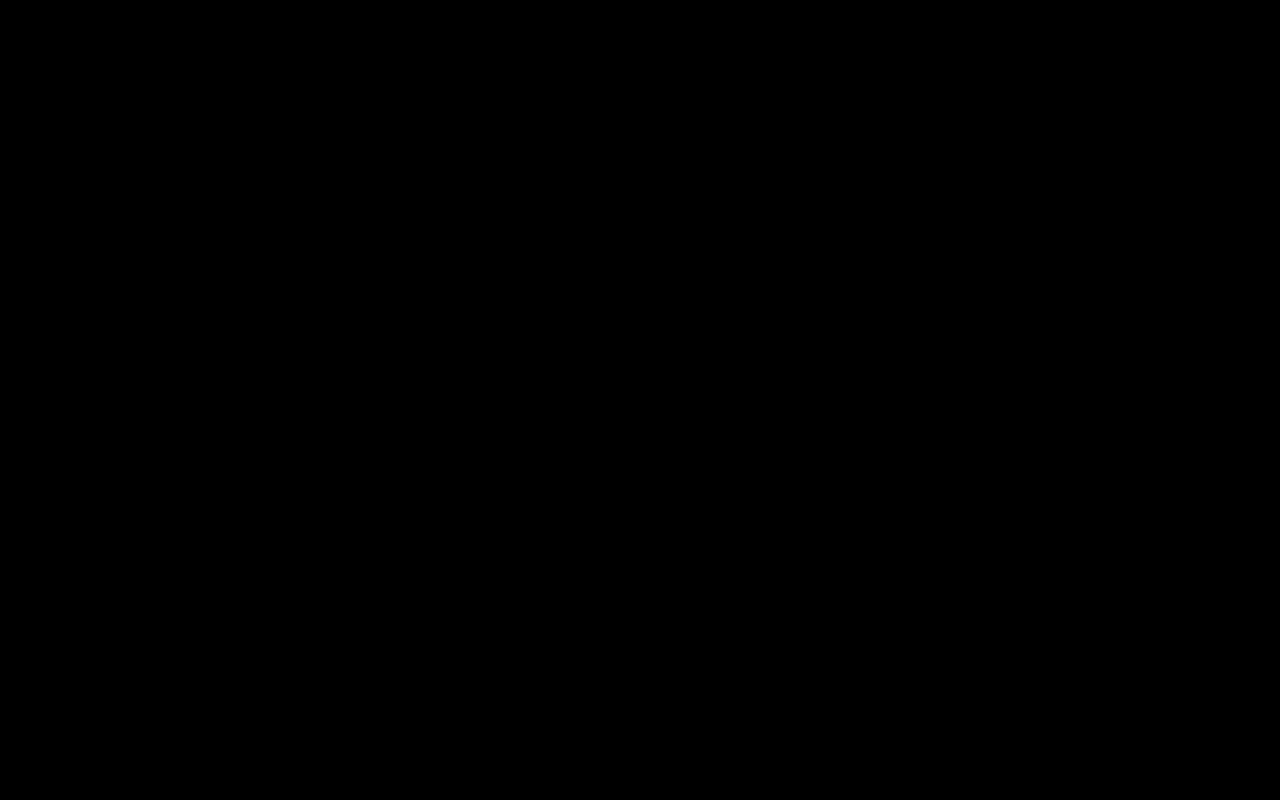
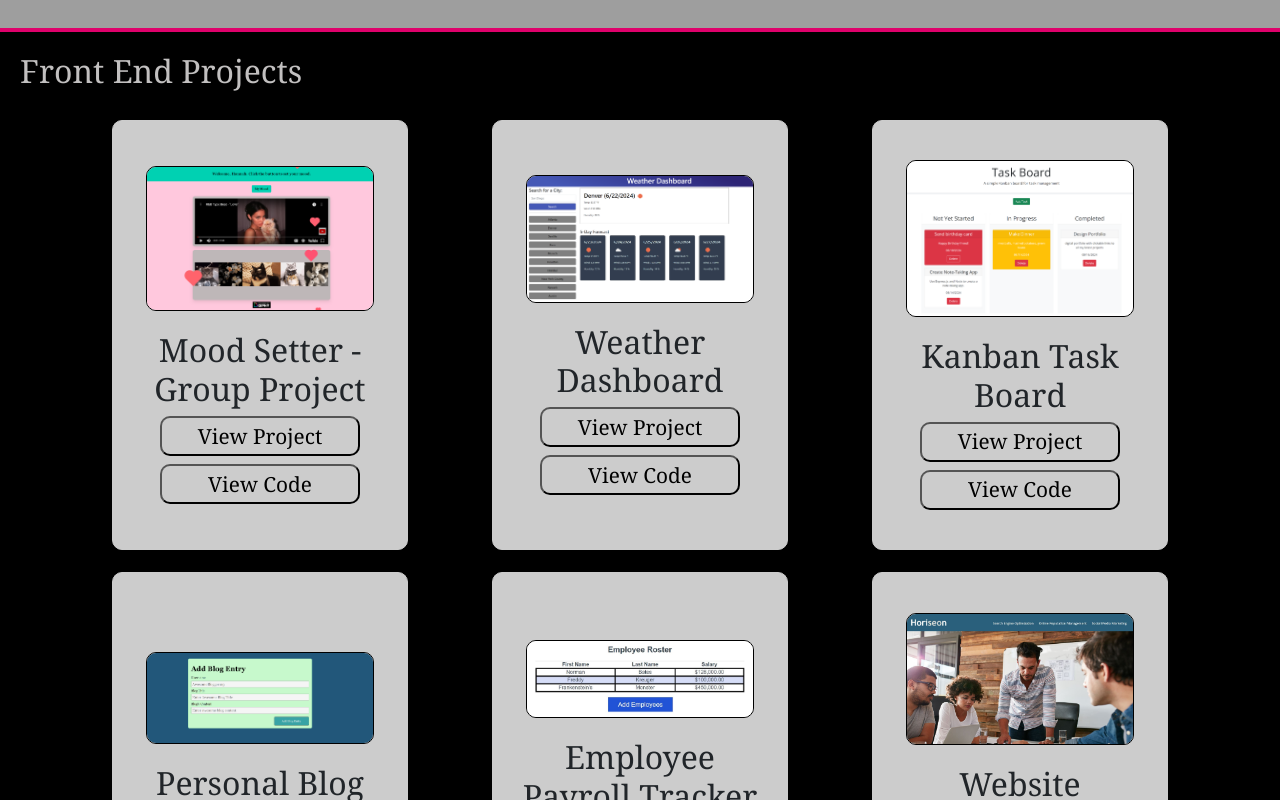
Before and after one commit to mancillh/Hannah-Mancill-Digital-Portfolio, a React (Vite) app: page /full-stack in a window 1280 px wide. Before the commit this address had no page. Shown: the part 460-1260 px from the top of the page. Before the commit the page ends 800 px from the top, so only its background shows below. Built offline with nearby package versions, Linux system fonts and the light colour scheme; grey boxes are pictures that could not be loaded.

Commit message:
added social media API video to back end section, created route to full stack projects

```diff
--- a/src/components/Navigation.jsx
+++ b/src/components/Navigation.jsx
@@ -16,6 +16,7 @@ export default function Navigation() {
               <NavDropdown title="Portfolio" id="collapsible-nav-dropdown">
                 <NavDropdown.Item href='./front-end'>Front End Projects</NavDropdown.Item>
                 <NavDropdown.Item href='./back-end'>Back End Projects</NavDropdown.Item>
+                <NavDropdown.Item href='./full-stack'>Full Stack Projects</NavDropdown.Item>
               </NavDropdown>
               <Nav.Link href="https://docs.google.com/document/d/1c8Zj0lmZjFcHxiXmcTRqB5VnD4KqDBy-SLIdxlB21s0/edit?usp=sharing">
                 Resume
--- a/src/main.jsx
+++ b/src/main.jsx
@@ -10,6 +10,7 @@ import AboutPage from './pages/AboutPage';
 import ContactPage from './pages/ContactPage';
 import FrontEndWork from './pages/FrontEndWork.jsx';
 import BackEndWork from './pages/BackEndWork.jsx';
+import FullStackWork from './pages/FullStackWork.jsx';
 
 // Defines the accessible routes and which components respond to which URL
 const router = createBrowserRouter([
@@ -38,6 +39,10 @@ const router = createBrowserRouter([
         path: 'back-end',
         element: <BackEndWork />,
       },
+      {
+        path: 'full-stack',
+        element: <FullStackWork />,
+      },
     ],
   },
 ]);
--- a/src/pages/BackEndWork.jsx
+++ b/src/pages/BackEndWork.jsx
@@ -11,7 +11,7 @@ export default function BackEndWork() {
                     <Col>
                         <ProjectWithVideo
                             projectName="Social Network API"
-                            vidSrc="../assets/videos/READ ME Generator Walkthrough.mp4"
+                            vidSrc="../assets/videos/Social Network API Walkthrough.mp4"
                             githubRepo="https://github.com/mancillh/Social-Network-API"
                         />
                     </Col>
--- /dev/null
+++ b/src/pages/FullStackWork.jsx
@@ -0,0 +1,73 @@
+// Importing Project Card Component
+import Project from "../components/Project";
+// Importing Bootstrap Components
+import { Row, Col } from 'react-bootstrap';
+
+// Render Front End Section of Portfolio
+export default function FrontEndWork() {
+    return (
+        <>
+            <h2>Front End Projects</h2>
+            <div className='container'>
+                <Row>
+                    <Col>
+                        <Project
+                            projectName="Mood Setter - Group Project"
+                            url="https://mancillh.github.io/Mood-Setter/"
+                            screenshotDescription="screenshot of Mood Setter Project Page"
+                            imgSrc="/assets/mood setter screenshot.png"
+                            githubRepo="https://github.com/mancillh/Mood-Setter"
+                        />
+                    </Col>
+                    <Col>
+                        <Project
+                            projectName="Weather Dashboard"
+                            url="https://mancillh.github.io/Weather-Dashboard/"
+                            screenshotDescription="screenshot of Weather Dashboard"
+                            imgSrc="/assets/Weather Dashboard screenshot.png"
+                            githubRepo="https://github.com/mancillh/Weather-Dashboard"
+                        />
+                    </Col>
+                    <Col>
+                        <Project
+                            projectName="Kanban Task Board"
+                            url="https://mancillh.github.io/Task-Board/"
+                            screenshotDescription="screenshot of Kanban Task Board"
+                            imgSrc="/assets/Task-Board.png"
+                            githubRepo='https://github.com/mancillh/Task-Board/'
+                        />
+                    </Col>
+                </Row>
+                <Row>
+                    <Col>
+                        <Project
+                            projectName="Personal Blog"
+                            url="https://mancillh.github.io/Personal-Blog/"
+                            screenshotDescription="screenshot of Personal Blog Landing Page"
+                            imgSrc="/assets/blog form landing page.png"
+                            githubRepo="https://github.com/mancillh/Personal-Blog"
+                        />
+                    </Col>
+                    <Col>
+                        <Project
+                            projectName="Employee Payroll Tracker"
+                            url="https://mancillh.github.io/EmployeePayrollTracker/"
+                            screenshotDescription="screenshot of Employee Payroll Tracker"
+                            imgSrc="/assets/Employee Payroll Tracker.JPG"
+                            githubRepo="https://mancillh.github.io/EmployeePayrollTracker/"
+                        />
+                    </Col>
+                    <Col>
+                        <Project
+                            projectName="Website Refactor"
+                            url="https://mancillh.github.io/Website-Refactor/"
+                            screenshotDescription="screenshot of Horiseon Landing Page"
+                            imgSrc="/assets/websiterefactor.JPG"
+                            githubRepo="https://github.com/mancillh/Website-Refactor"
+                        />
+                    </Col>
+                </Row>
+            </div >
+        </>
+    )
+}
```
Also changed, not shown: 1 other file (tests, documents, lock files or other folders).
